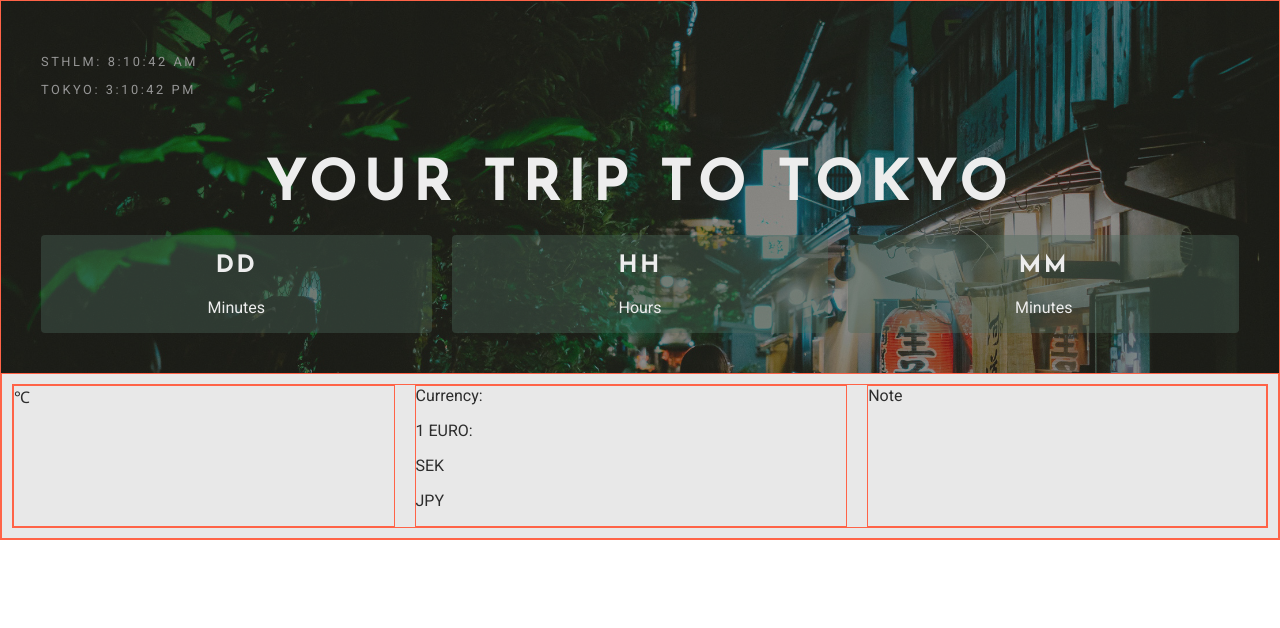
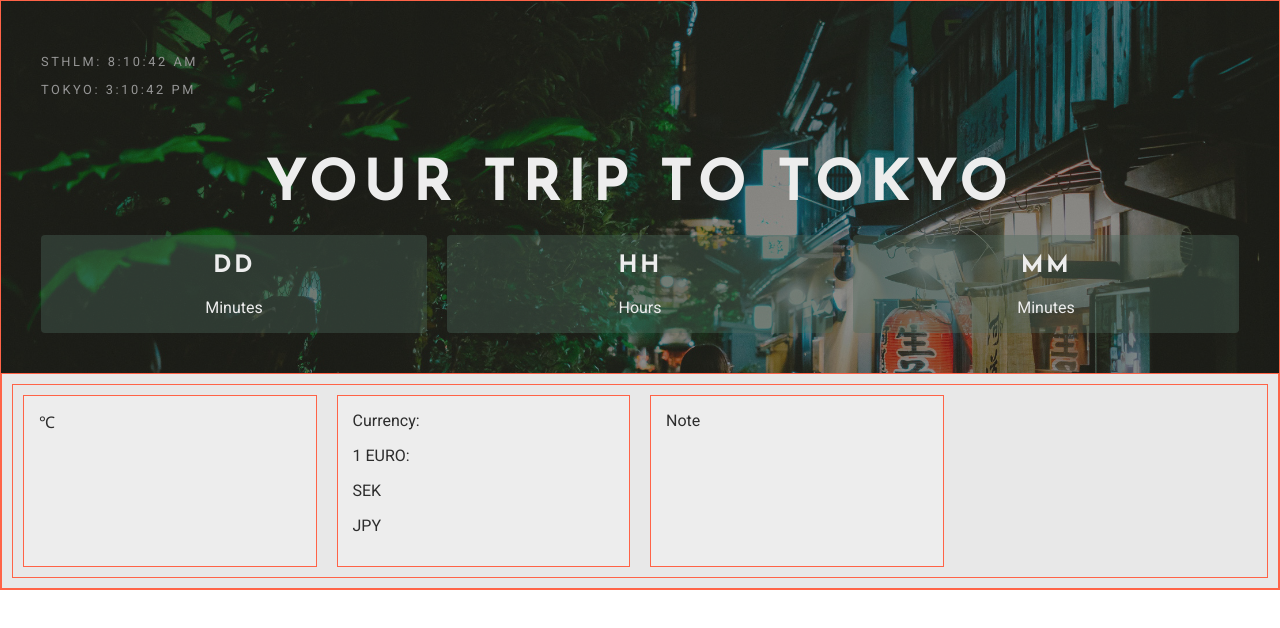
Before and after one commit to uddesson/travel-planner, a React (Create React App) app: page / in a window 1280 px wide. Shown: the top 628 px of the page. Built offline with nearby package versions, Linux system fonts and the light colour scheme; no server answers.

Commit message:
Improve grid-styles

```diff
--- a/src/App.css
+++ b/src/App.css
@@ -8,6 +8,17 @@ Used for testing - to be removed
 /*
 General
 */
+
+html {
+    box-sizing: border-box;
+  }
+
+  *,
+  *:before,
+  *:after {
+    box-sizing: inherit;
+}
+
 #root{
     font-family: 'Roboto', sans-serif;
     font-size: 1em;
@@ -32,10 +43,25 @@ h1{
     background-color: #e8e8e8;
 }
 
+
+.grid--fixed{
+    display: grid;
+    grid-template-columns: 1fr 1fr 1fr;
+    grid-column-gap: 5px;
+}
+
 .grid{
     display: grid;
-    grid-template-columns: auto auto auto;
-    grid-column-gap: 5px;
+	-ms-grid-rows: auto auto auto;
+	grid-template-rows: auto auto auto;
+	-ms-grid-columns: (minmax(300px, 1fr))(auto-fill);
+	grid-template-columns: repeat(auto-fill, minmax(300px, 1fr));
+}
+
+.grid>div{
+    margin: 10px;
+    padding: 15px;
+    background-color: #ededed;
 }
 
 .header{
@@ -83,7 +109,8 @@ Utilities
         padding: 40px;
     }
 
-    .grid{
+    .grid--fixed{
         grid-column-gap: 20px;
     }
+
 }
--- a/src/components/CountDown.js
+++ b/src/components/CountDown.js
@@ -14,7 +14,7 @@ function CountDown(props){
 
         return(
             <div className="u-center">
-                <div className="grid">
+                <div className="grid--fixed">
                     <Days />
                     <Hours />
                     <Minutes />
```
